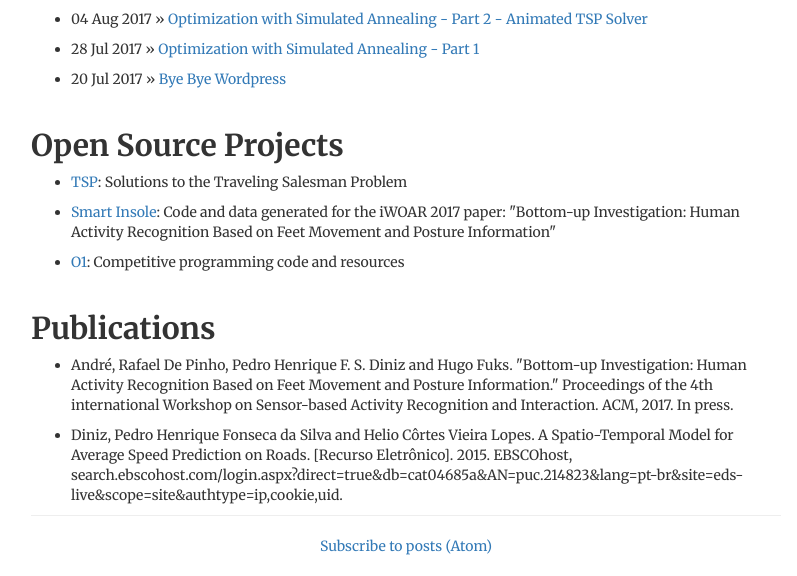
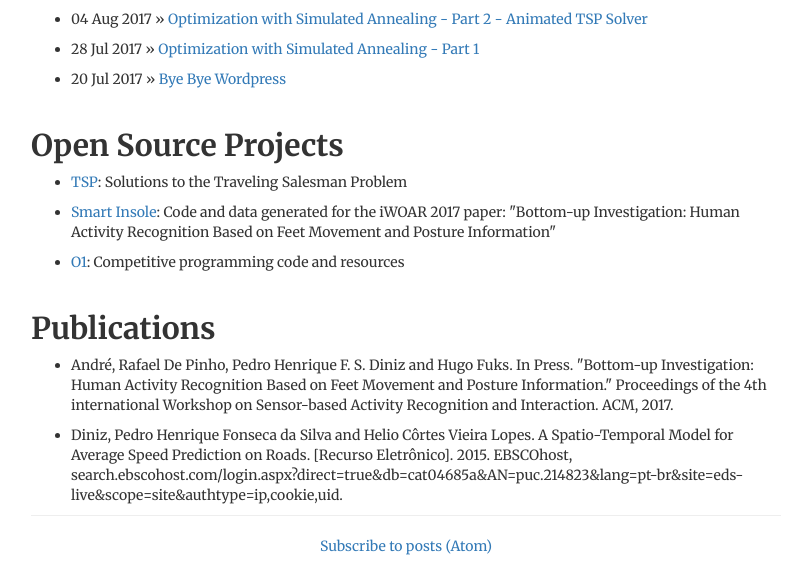
Before and after one commit to pedrohfsd/pedrohfsd.github.io, a Jekyll site: the page built from index.html, in a window 1280 px wide. Shown: the part 336-912 px from the top of the page, without its empty margins (234-1031 px from the left). Built offline with Jekyll 4.4.1, drawn with Linux system fonts in a browser that asks for light colours.

Commit message:
Fixing MLA reference format

```diff
--- a/index.html
+++ b/index.html
@@ -24,7 +24,7 @@ title: Pedro Diniz
 
   <h2>Publications</h2>
   <ul>
-    <li>André, Rafael De Pinho, Pedro Henrique F. S. Diniz and Hugo Fuks. "Bottom-up Investigation: Human Activity Recognition Based on Feet Movement and Posture Information." Proceedings of the 4th international Workshop on Sensor-based Activity Recognition and Interaction. ACM, 2017. In press.</li>
+    <li>André, Rafael De Pinho, Pedro Henrique F. S. Diniz and Hugo Fuks. In Press. "Bottom-up Investigation: Human Activity Recognition Based on Feet Movement and Posture Information." Proceedings of the 4th international Workshop on Sensor-based Activity Recognition and Interaction. ACM, 2017.</li>
     <li>Diniz, Pedro Henrique Fonseca da Silva and Helio Côrtes Vieira Lopes. A Spatio-Temporal Model for Average Speed Prediction on Roads. [Recurso Eletrônico]. 2015. EBSCOhost, search.ebscohost.com/login.aspx?direct=true&db=cat04685a&AN=puc.214823&lang=pt-br&site=eds-live&scope=site&authtype=ip,cookie,uid.</li>
   </ul>
 
```
